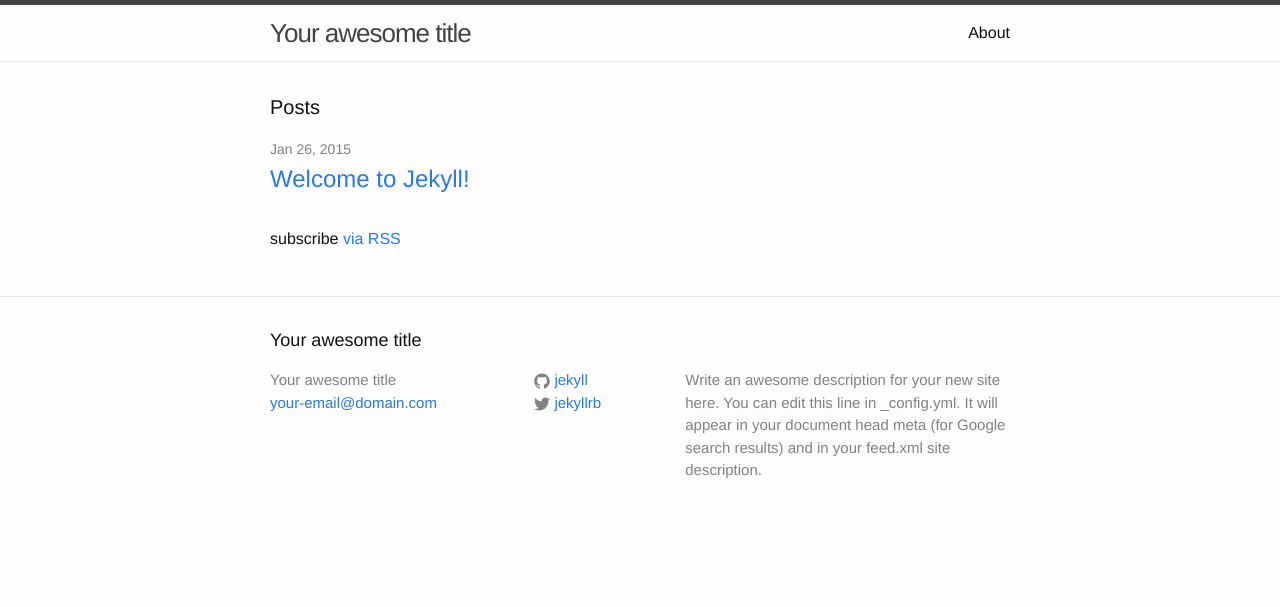
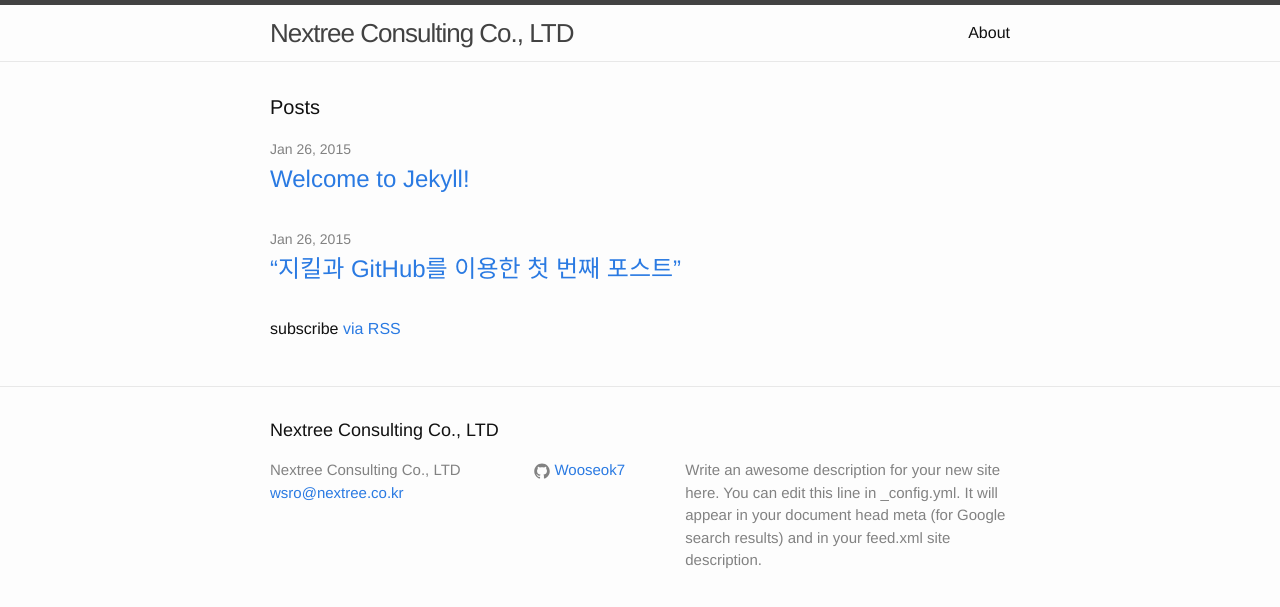
Before and after one commit to Wooseok7/blog, a Jekyll site: the page built from index.html, in a window 1280 px wide. Shown: the top 607 px of the page. Built offline with Jekyll 4.4.1, drawn with Linux system fonts in a browser that asks for light colours; Markdown is read by kramdown in place of the engine named in the settings.

Commit message:
second post

```diff
--- a/_config.yml
+++ b/_config.yml
@@ -1,14 +1,27 @@
 # Site settings
-title: Your awesome title
-email: your-email@domain.com
+title: Nextree Consulting Co., LTD
+email: wsro@nextree.co.kr
 description: > # this means to ignore newlines until "baseurl:"
   Write an awesome description for your new site here. You can edit this
   line in _config.yml. It will appear in your document head meta (for
   Google search results) and in your feed.xml site description.
 baseurl: "" # the subpath of your site, e.g. /blog/
-url: "http://yourdomain.com" # the base hostname & protocol for your site
-twitter_username: jekyllrb
-github_username:  jekyll
+url: "http://nextree.co.kr" # the base hostname & protocol for your site
+
+github_username:  Wooseok7
 
 # Build settings
-markdown: kramdown
+markdown: redcarpet
+redcarpet:
+  extensions: ["no_intra_emphasis", "fenced_code_blocks", "autolink", "strikethrough", "superscript", "with_toc_data", "tables"]
+
+highlighter: pygments
+
+permalink: pretty
+
+safe: true
+lsi: true
+
+gems:
+  - jekyll-redirect-from
+  - jemoji
--- /dev/null
+++ b/_posts/2015-01-26-First post.md
@@ -0,0 +1,22 @@
+---
+layout: post
+title:  “지킬과 GitHub를 이용한 첫 번째 포스트”
+date:   2015-01-26 14:10:17
+
+---
+여러가지 옵션과 `효과`를 다양하게 활용할 수 있으며
+
+아래와 같이 하이라이트를 넣을 수 있다.
+
+
+{% highlight ruby %}
+아래와 같이 코드값에 따라 자동으로 색으로 표현된다.
+def print_hi(name)
+  puts "Hi, #{name}"
+end
+print_hi('Tom')
+#=> prints 'Hi, Tom' to STDOUT.
+{% endhighlight %}
+
+[넥스트리컨설팅][nextree]은 SW교육, 역량진단, 엔지니어 로드맵 작성 등 다양한 IT 및 소프트웨어 컨설팅을 진행하고 있습니다.
+[nextree]:      http://nextree.co.kr
```
Also changed, not shown: 1 other file.
